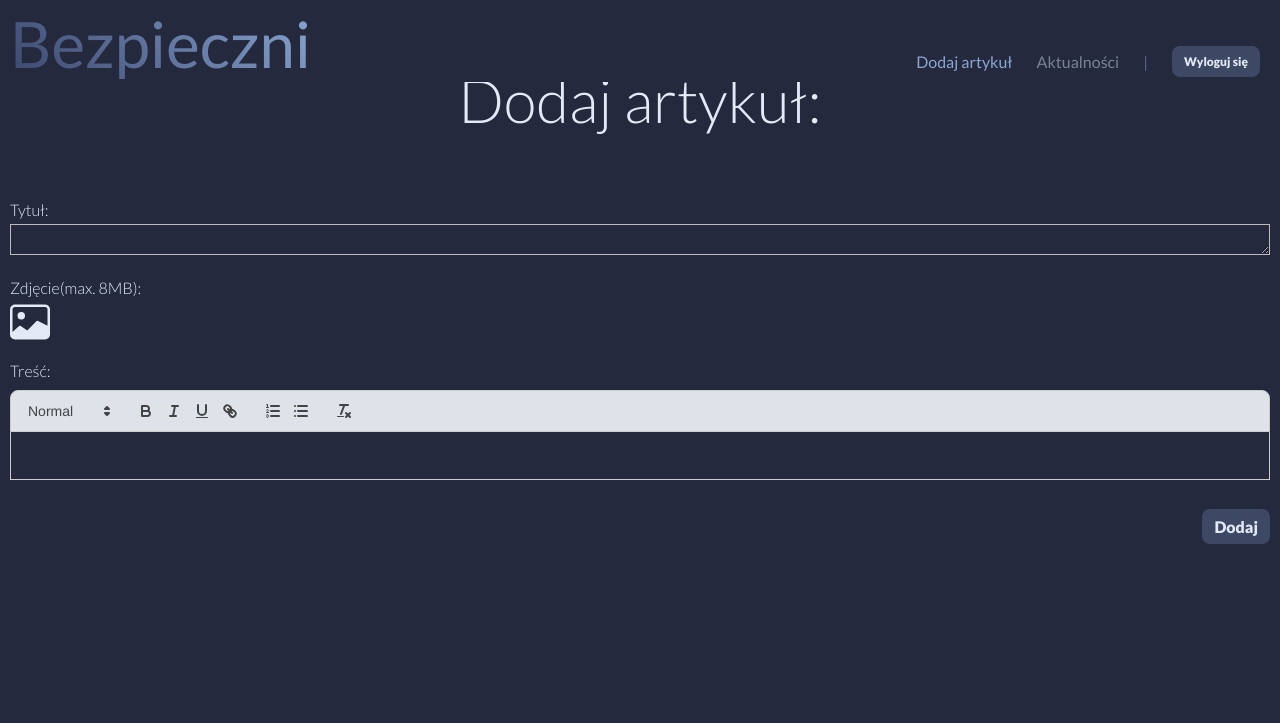
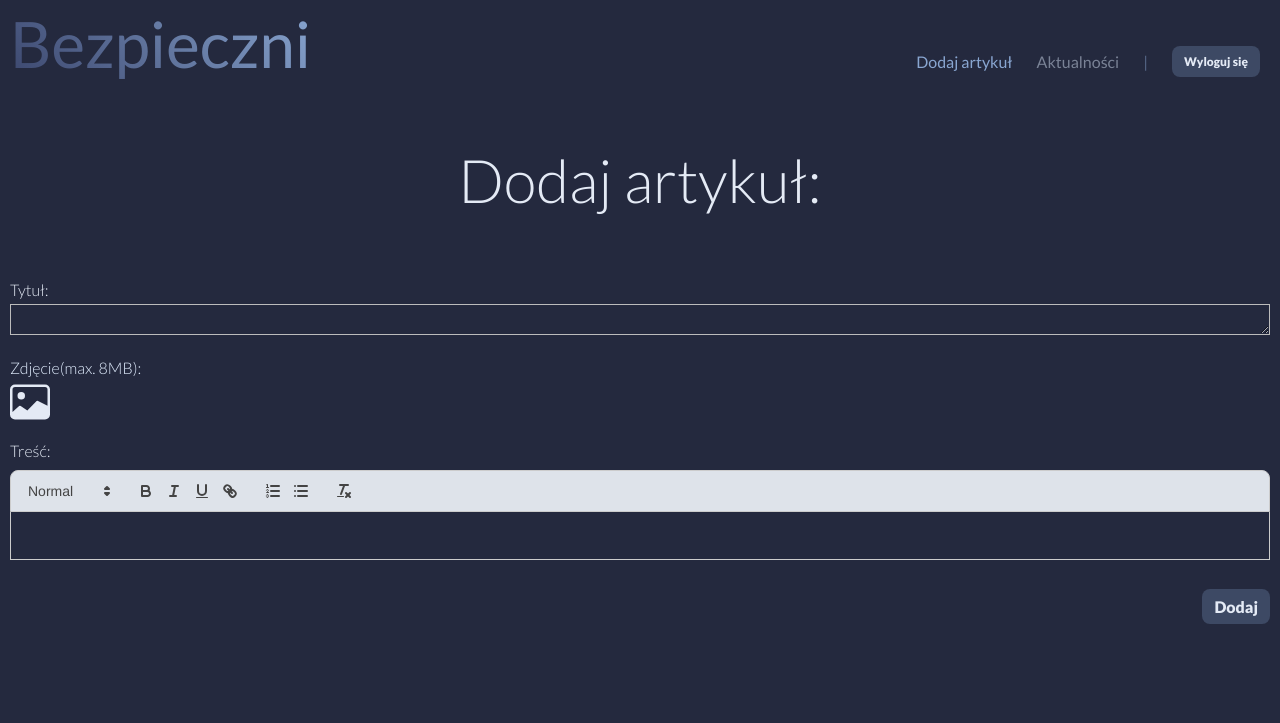
Before and after one commit to katwarwas/bezpieczni-app, a FastAPI app: template templates/admin/add_post.html in a window 1280 px wide. Shown: the top 723 px of the page. Run offline with FastAPI, Linux system fonts and the light colour scheme; the template is opened without the code that fills it, so the values that code supplies are empty; parts of the project's set-up code (start-up, migrations or seed data) failed here and were passed over; some libraries are stand-ins or nearby versions.

Commit message:
change main page css v2

```diff
--- a/templates/admin_base.html
+++ b/templates/admin_base.html
@@ -57,7 +57,9 @@
         </svg>
       </div>
     </header>
-    {% block content %} {% endblock %}
-    <div class="space"></div>
+    <div class="mainContent">
+      {% block content %} {% endblock %}
+      <div class="space"></div>
+    </div>
   </body>
 </html>
```
